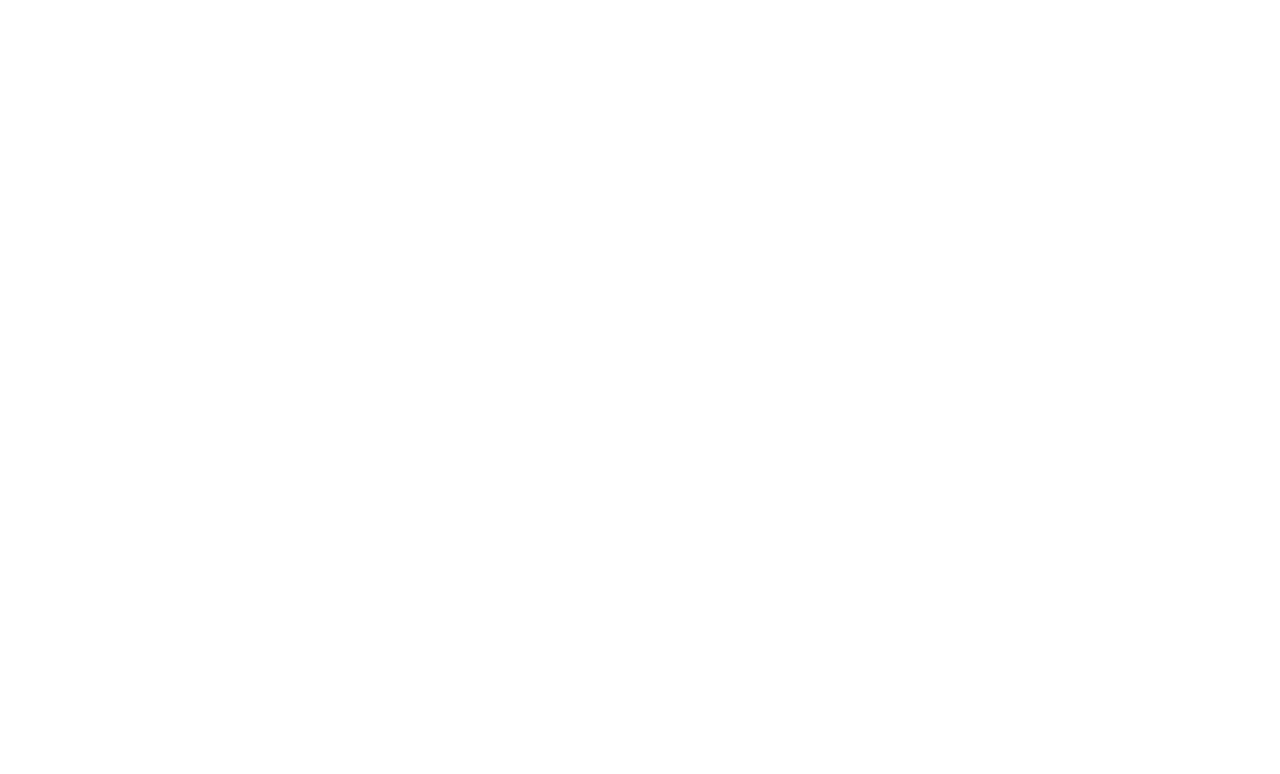
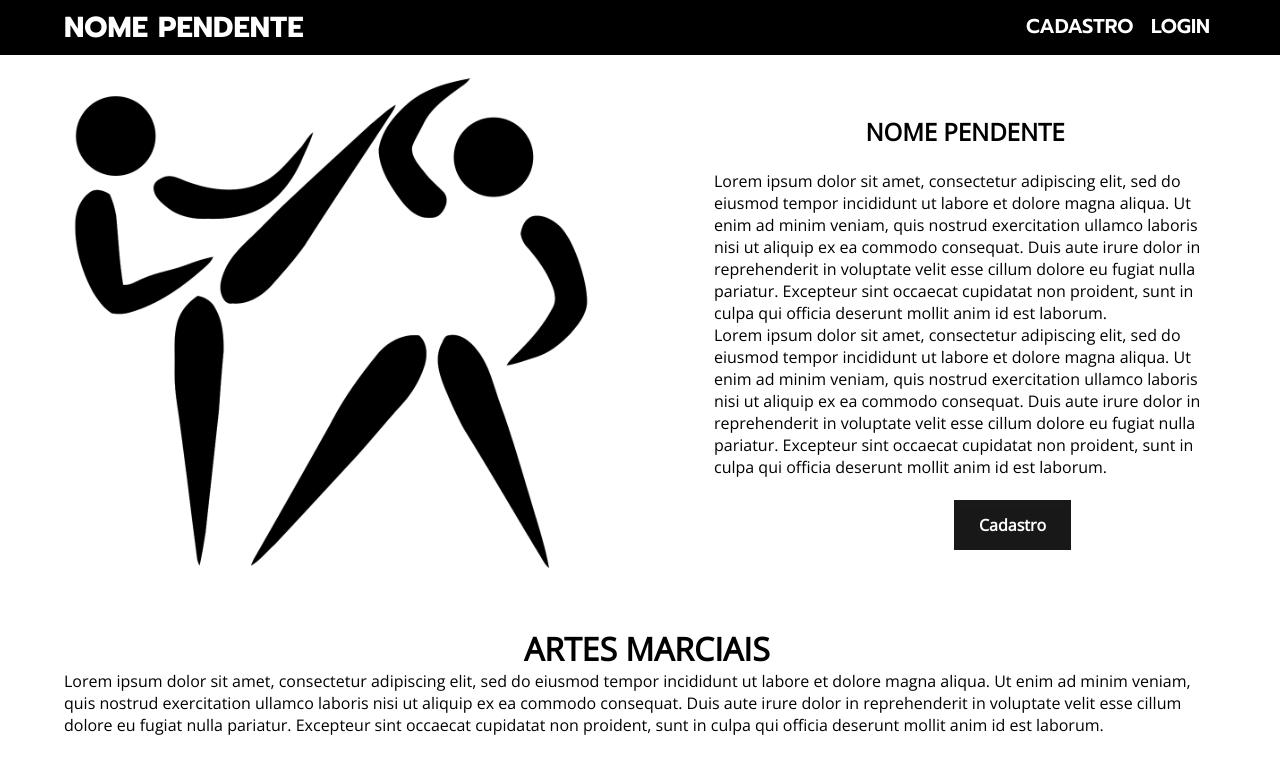
Before and after one commit to DantasEduardo/Projeto_Individual, a plain HTML site: page Site/index.html in a window 1280 px wide. Drawn offline with nearby package versions, Linux system fonts and the light colour scheme.

Commit message:
Começo da estilização da home page

```diff
--- /dev/null
+++ b/Site/css/style.css
@@ -0,0 +1,101 @@
+@import url('https://fonts.googleapis.com/css2?family=Prompt:wght@600;700&display=swap');
+@import url('https://fonts.googleapis.com/css2?family=Open+Sans&display=swap');
+
+* {
+    margin: 0;
+    padding: 0;
+}
+
+body{
+    font-family: 'Open Sans', sans-serif;
+}
+
+.container{
+    width: 90%;
+    margin: auto;
+}
+
+/* Início Header */
+
+.header{
+    background-color:#000000;
+    width: 100%;
+    height: 55px;
+}
+
+.header h1{
+    font-size: 29px;
+    float: left;
+    color: white;
+}
+
+.header h1 a {
+    text-decoration: none;
+    color: white;
+}
+
+.header ul{
+    list-style: none;
+    float: right;
+}
+
+.header h1, .header ul{
+    margin-top: 5px;
+    font-family: 'Prompt', sans-serif;
+}
+
+.header li{
+    display: inline-block;
+    font-size: 17px;
+    text-transform: uppercase;
+    padding: 6px;
+    border-radius: 5px;
+    background-color:rgb(87, 19, 75) 3px;
+    font-size: 20px;
+}
+
+.header ul li a{
+    text-decoration: none;
+    color: white;
+}
+
+/* Fim Header */
+
+/* Começo home content */
+.home_content img{
+    Width:537px;
+    Height:537px;
+    float:left;
+}
+.home_content_text_right{
+    padding-top: 60px;
+    padding-left: 650px;
+}
+.home_content_text_right h2{
+    text-align: center;
+}
+
+.btn{
+    display: inline-block;
+    background-color: #000000;
+    color: #FFFFFF;
+    padding: 14px 25px;
+    text-align: center;
+    text-decoration: none;
+    font-size: 16px;
+    margin-left: 20px;
+    opacity: 0.9;
+}
+.btn:hover {
+    background-color: #919191;
+  }
+
+.home_content_text{
+    margin-top: 77px;
+    /* margin-left: 460px; */
+}
+.home_content_text h1{
+    margin-left: 460px;
+}
+
+/* Fim home content */
--- a/Site/index.html
+++ b/Site/index.html
@@ -4,9 +4,35 @@
     <meta charset="UTF-8">
     <meta http-equiv="X-UA-Compatible" content="IE=edge">
     <meta name="viewport" content="width=device-width, initial-scale=1.0">
+    <link rel="stylesheet" href="./css/style.css">
     <title>Document</title>
 </head>
 <body>
+    <div class="header">
+        <div class="container">
+            <h1><a href="index.html">NOME PENDENTE</h1>
+            <ul>
+                <li><a href="cadastro.html">Cadastro</a></li>
+                <li><a href="login.html">Login</a></li>
+            </ul>
+        </div>
+    </div>
+    <div class="home_content">
+        <div class="container">
+            <img src="./img/1200px-Taekwondo_pictogram.svg.png">
+            <div class="home_content_text_right">
+                <h2>NOME PENDENTE</h2><br>
+                <p>Lorem ipsum dolor sit amet, consectetur adipiscing elit, sed do eiusmod tempor incididunt ut labore et dolore magna aliqua. Ut enim ad minim veniam, quis nostrud exercitation ullamco laboris nisi ut aliquip ex ea commodo consequat. Duis aute irure dolor in reprehenderit in voluptate velit esse cillum dolore eu fugiat nulla pariatur. Excepteur sint occaecat cupidatat non proident, sunt in culpa qui officia deserunt mollit anim id est laborum.</p>
+                <p>Lorem ipsum dolor sit amet, consectetur adipiscing elit, sed do eiusmod tempor incididunt ut labore et dolore magna aliqua. Ut enim ad minim veniam, quis nostrud exercitation ullamco laboris nisi ut aliquip ex ea commodo consequat. Duis aute irure dolor in reprehenderit in voluptate velit esse cillum dolore eu fugiat nulla pariatur. Excepteur sint occaecat cupidatat non proident, sunt in culpa qui officia deserunt mollit anim id est laborum.</p>
+                <br>
+                <a href="cadastro.html" class="btn" style="margin-left: 240px;"><b>Cadastro</b></a>
+            </div>
+            <div class="home_content_text">
+                <h1>ARTES MARCIAIS  </h1>
+                <p>Lorem ipsum dolor sit amet, consectetur adipiscing elit, sed do eiusmod tempor incididunt ut labore et dolore magna aliqua. Ut enim ad minim veniam, quis nostrud exercitation ullamco laboris nisi ut aliquip ex ea commodo consequat. Duis aute irure dolor in reprehenderit in voluptate velit esse cillum dolore eu fugiat nulla pariatur. Excepteur sint occaecat cupidatat non proident, sunt in culpa qui officia deserunt mollit anim id est laborum.</p>
+            </div>
+        </div>
+    </div>
 
 </body>
 </html>
```
Also changed, not shown: Site/img/1200px-Taekwondo_pictogram.svg.png (renamed from Site/imagens/1200px-Taekwondo_pictogram.svg.png), Site/img/37eb26f14b2f810fa66ce4dcc66150e9.jpg (renamed from Site/imagens/37eb26f14b2f810fa66ce4dcc66150e9.jpg), Site/img/a73d129c4dfa5b76fab09dcc22c897c8.jpg (renamed from Site/imagens/a73d129c4dfa5b76fab09dcc22c897c8.jpg), Site/img/bfb7c2403f889747a8effe62a1bb577a.jpg (renamed from Site/imagens/bfb7c2403f889747a8effe62a1bb577a.jpg), Site/img/e5e7284beb11df8a0a1afb940b8796b5.jpg (renamed from Site/imagens/e5e7284beb11df8a0a1afb940b8796b5.jpg), 2 other files.
